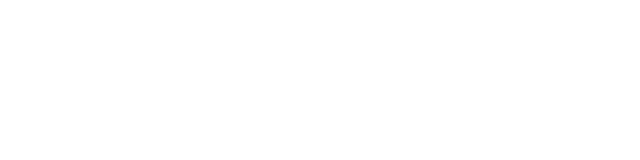
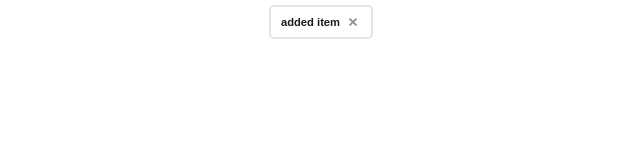
Before and after one commit to lkostrowski/component-for-autocomplete, a React (Create React App) app: page / in a window 1280 px wide. Shown: the top 160 px of the page, without its empty margins (319-959 px from the left). Built offline with nearby package versions, Linux system fonts and the light colour scheme.

Commit message:
Created label for added item

```diff
--- a/src/app/app.scss
+++ b/src/app/app.scss
@@ -6,6 +6,7 @@
   @extend %columnCentered;
   @extend %noPaddingNoMargin;
   @extend %paletteWhite;
+  cursor: default;
   font-family: $font-main, $font-alternative;
   width: 100%;
 }
--- a/src/app/app.tsx
+++ b/src/app/app.tsx
@@ -1,8 +1,16 @@
 import React from 'react';
+import { LabelForAddedItem } from './components/labelForAddedItem/labelForAddedItem.component';
 import './app.scss';
 
 function App(): JSX.Element {
-    return <div className="App"></div>;
+    return (
+        <div className="App">
+            <LabelForAddedItem
+                onClose={() => console.log('on close')}
+                title={'added item'}
+            />
+        </div>
+    );
 }
 
 export default App;
--- /dev/null
+++ b/src/app/components/labelForAddedItem/labelForAddedItem.component.scss
@@ -0,0 +1,36 @@
+@import "../../styles/mixins/mixins.scss";
+@import "../../styles/placeholders/placeholders.scss";
+@import "../../styles/variables/variables.scss";
+
+.label-for-added-item {
+    @extend %fontLabel;
+    @extend %paletteWhiteWithBorder;
+    @extend %rowSpaceBetween;
+    height: 20px;
+    margin: 5px;
+    max-width: 120px;
+    padding: 5px 5px 5px 10px;
+
+    .btn-close {
+        @extend %rowCentered;
+        background-color: transparent;
+        border-radius: 50%;
+        border: none;
+        cursor: pointer;
+        height: 20px;
+        margin: 3px;
+        padding: 5px;
+        width: 20px;
+
+        &:hover {
+            background-color: $color_white;
+            border-color: $color_medium;
+            color: $color_dark;
+        }
+        &:active {
+            background-color: $color_light;
+            border-color: $color_light;
+            color: $color_dark;
+        }
+    }
+}
--- /dev/null
+++ b/src/app/components/labelForAddedItem/labelForAddedItem.component.tsx
@@ -0,0 +1,22 @@
+import React from 'react';
+import { ReactComponent as CloseIcon } from '../../icons/closeIcon.svg';
+import './labelForAddedItem.component.scss';
+
+interface LabelForAddedItemProps {
+    onClose: () => void;
+    title: string;
+}
+
+export function LabelForAddedItem({
+    onClose,
+    title
+}: LabelForAddedItemProps): JSX.Element {
+    return (
+        <div className="label-for-added-item">
+            <p>{title}</p>
+            <button className="btn-close" onClick={onClose}>
+                <CloseIcon />
+            </button>
+        </div>
+    );
+}
--- a/src/app/styles/placeholders/colorPalettes.scss
+++ b/src/app/styles/placeholders/colorPalettes.scss
@@ -1,21 +1,18 @@
 @import "../mixins/mixins.scss";
 @import "../variables/variables.scss";
 
-%paletteContrastWhite {
-    @include setColorPalette($color_contrast, $color_white);
-}
-%paletteLightDark {
-    @include setColorPalette($color_light, $color_dark);
-}
-%paletteLightMedium {
-    @include setColorPalette($color_light, $color_medium);
-}
 %paletteWhite {
     @include setColorPalette($color_white, $color_dark);
 }
-%paletteWhiteContrast {
-    @include setColorPalette($color_white, $color_contrast);
+
+%paletteWhiteWithBorder {
+    @extend %paletteWhite;
+    border: 2px solid $color_light;
+    transition: border-color 0.5s background-color 0.5s;
+    border-radius: 5px;
+
+    &:hover {
+        border-color: $color_light;
+        background-color: $color_light;
+    }
 }
-%paletteWhiteLight {
-    @include setColorPalette($color_white, $color_light);
-}
--- a/src/app/styles/placeholders/flexColumnsRows.scss
+++ b/src/app/styles/placeholders/flexColumnsRows.scss
@@ -4,12 +4,11 @@
 %columnCentered {
     @include setFlexDisplay(column, center, center);
 }
+
 %rowCentered {
     @include setFlexDisplay(row, center, center);
 }
-%rowLeft {
-    @include setFlexDisplay(row, flex-start, center);
-}
+
 %rowSpaceBetween {
     @include setFlexDisplay(row, space-between, center);
 }
--- /dev/null
+++ b/src/app/styles/placeholders/fonts.scss
@@ -0,0 +1,7 @@
+@import "../mixins/mixins.scss";
+@import "../variables/variables.scss";
+
+%fontLabel {
+    font-size: 0.7rem;
+    font-weight: bold;
+}
--- a/src/app/styles/placeholders/placeholders.scss
+++ b/src/app/styles/placeholders/placeholders.scss
@@ -1,4 +1,5 @@
 @import "./buttons.scss";
 @import "./colorPalettes.scss";
 @import "./flexColumnsRows.scss";
+@import "./fonts.scss";
 @import "./paddingsMargins.scss";
```
Also changed, not shown: src/app/icons/closeIcon.svg (added), src/app/styles/variables/fonts.scss (line endings or trailing spaces).
